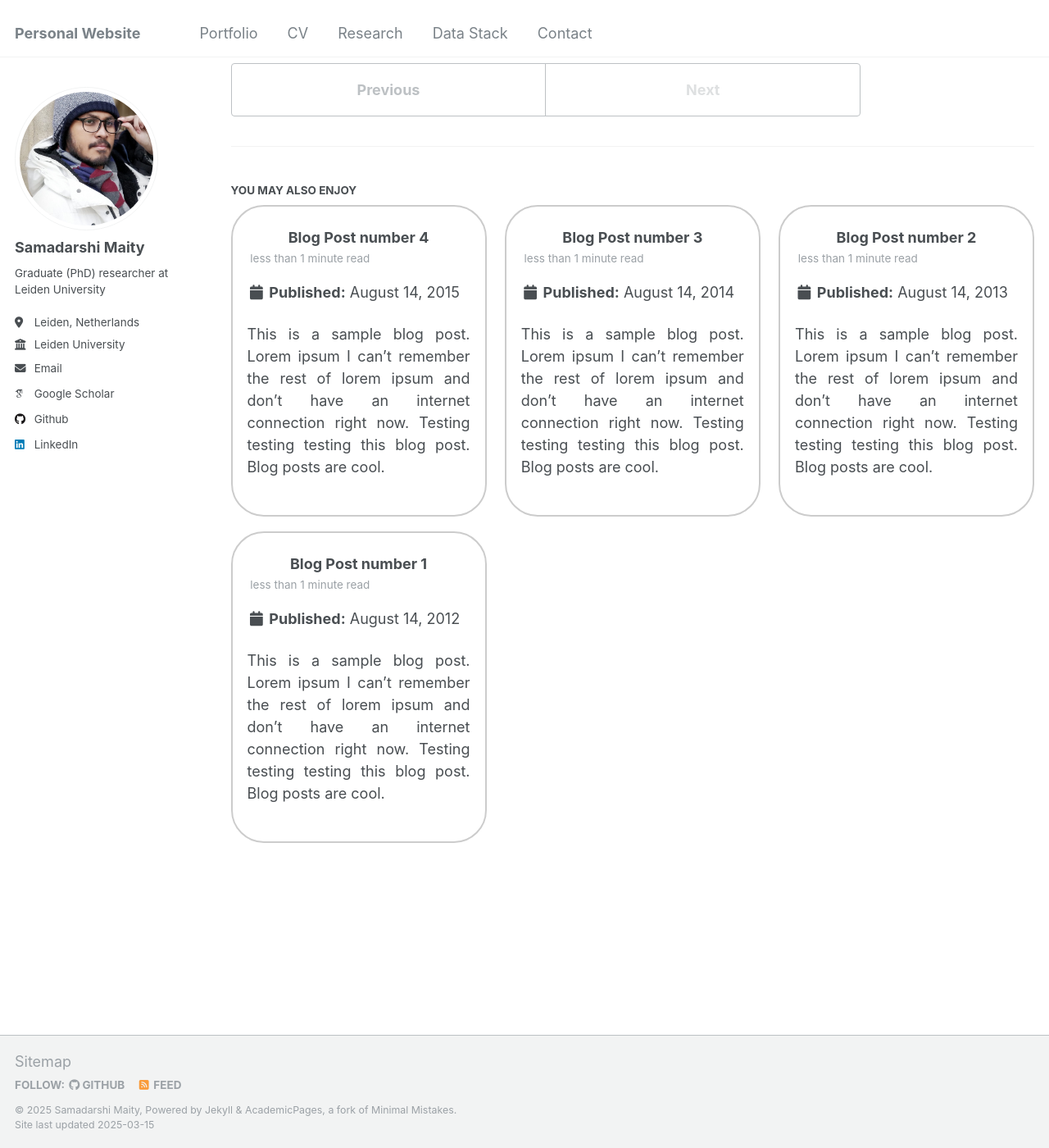
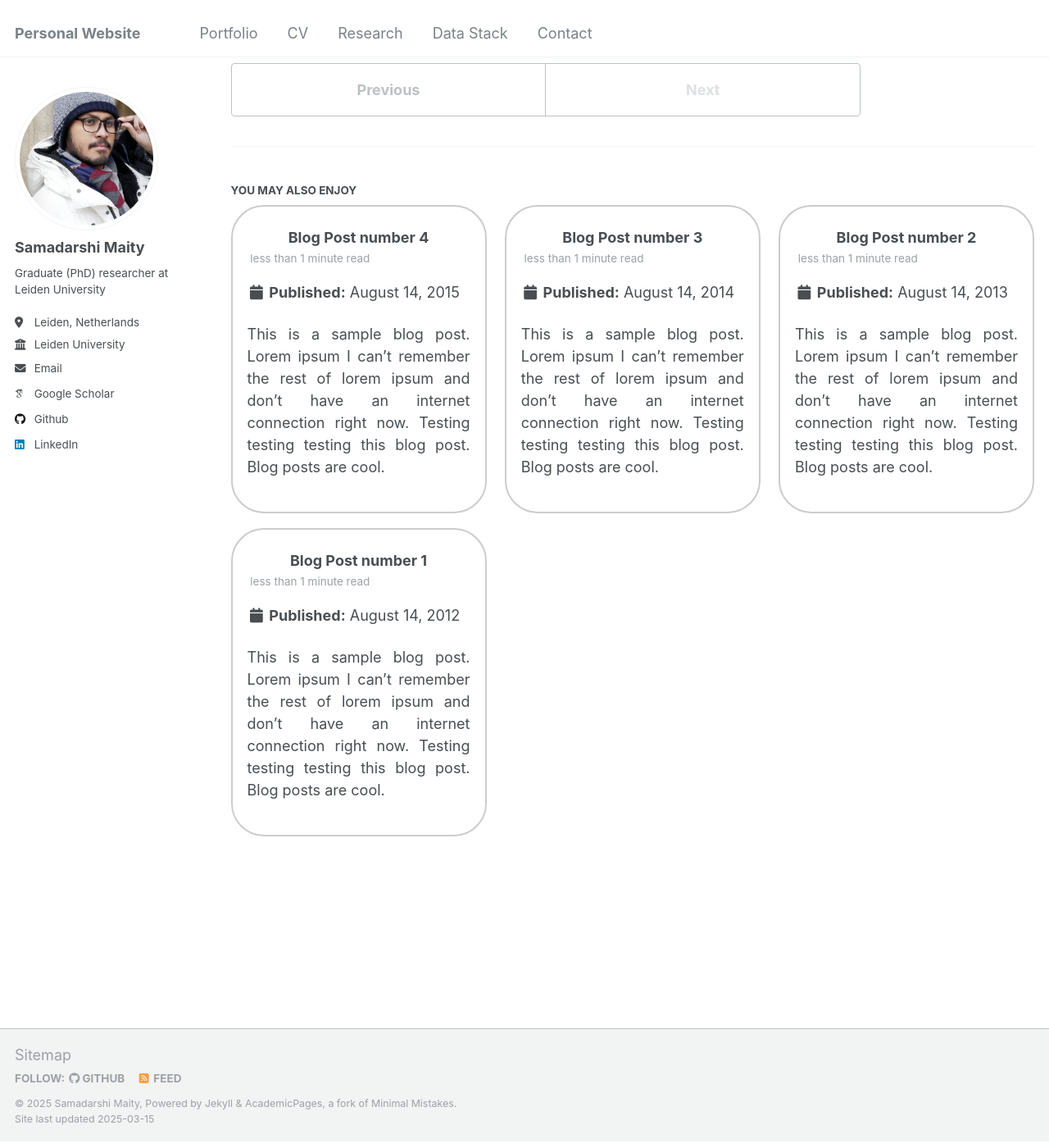
Before and after one commit to Samadarshi-Maity/Samadarshi-Maity.github.io, a Jekyll site: the page built from _posts/2199-01-01-future-post.md, in a window 1280 px wide and 1400 px high, scrolled down 516 px. Shown: the whole window at 82% size. Built offline with Jekyll 4.4.1, drawn with Linux system fonts in a browser that asks for light colours; some web fonts are replaced.

Commit message:
Update _archive.scss

```diff
--- a/_sass/_archive.scss
+++ b/_sass/_archive.scss
@@ -123,21 +123,8 @@
   border: 2px solid #ccc; /* Adjust border thickness and color */
   border-radius: 40px; /* Adjust the roundness of the corners */
   padding: 1em; /* Add some padding inside the border */
-  height: 380px; /* Fixed height */
+  /*height: 380px; Fixed height */
   position: relative; /* Needed for transition */
-  overflow: hidden; /* Prevent content from overflowing */
-
-  /* Fading effect using pseudo-element */
-  &::after {
-    position: absolute;
-    bottom: 0;
-    left: 0;
-    width: 100%;
-    height: 50px; /* Adjust the fading area */
-    background: linear-gradient(to bottom, rgba(255, 255, 255, 0) 0%, rgba(255, 255, 255, 1) 100%);
-    pointer-events: none; /* Allows interaction with content */
-  }
-  transition: all 0.1s ease-in-out; /* Smooth transition for hover effect */
 
 
   .page__meta {
@@ -153,14 +140,7 @@
     text-align: center;
   }
 
-   /* Expand on hover to show full content */
-  &:hover {
-    height: auto;
-    max-height: fit-content;
-    mask-image: none;
-    -webkit-mask-image: none;
-    box-shadow: 0px 4px 10px rgba(0, 0, 0, 0.2); /* Add a subtle shadow */
-  }
+
 
   @include breakpoint($small) {
     @include gallery(5 of 10);
```
